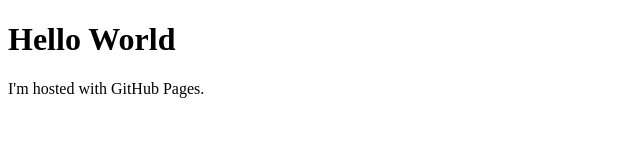
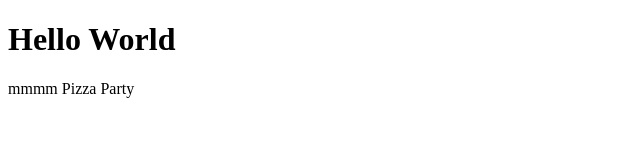
Before and after one commit to ThatGuyDed/ThatGuyDed.github.io, a plain HTML site: page index.html in a window 1280 px wide. Shown: the full height of the page, 0-640 px from the left. Drawn offline with Linux system fonts and the light colour scheme.

Commit message:
Update index.html

```diff
--- a/index.html
+++ b/index.html
@@ -2,6 +2,6 @@
 <html>
 <body>
 <h1>Hello World</h1>
-<p>I'm hosted with GitHub Pages.</p>
+<p>mmmm Pizza Party</p>
 </body>
 </html>
```
